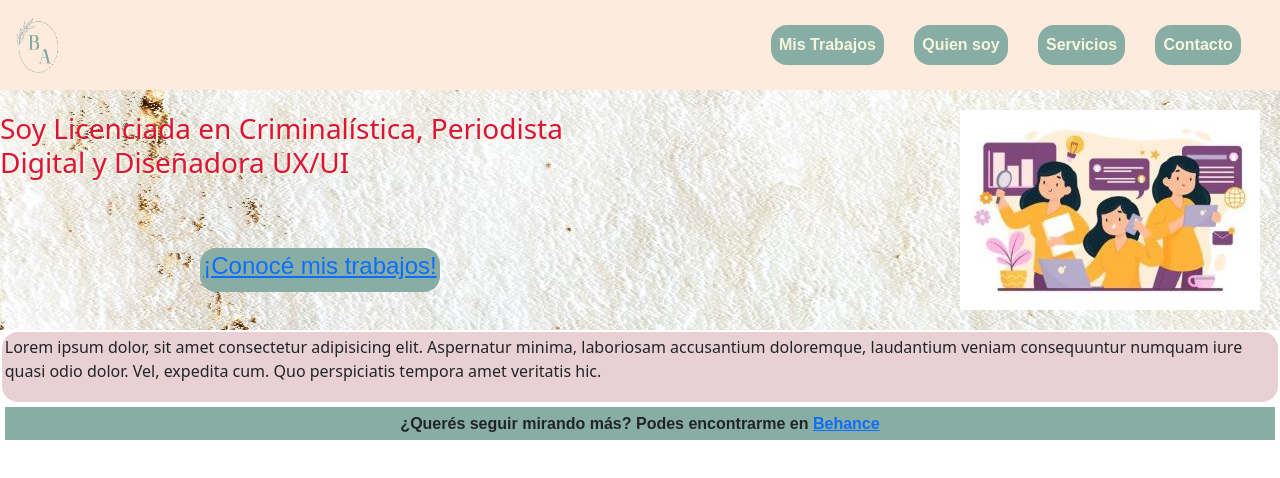
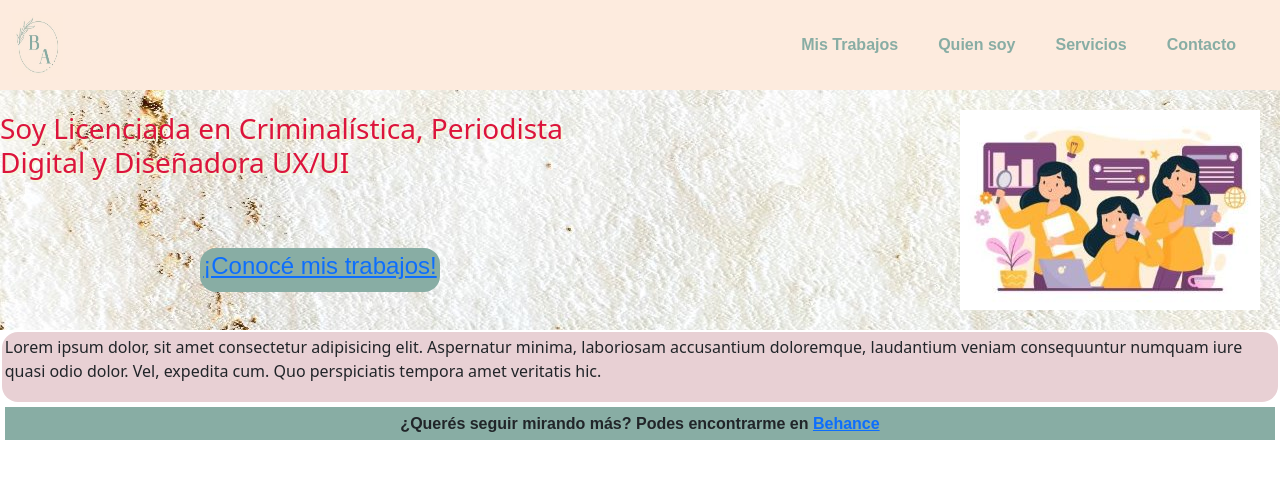
Before and after one commit to mbelenalvarez/mbelenalvarez, a plain HTML site: page index.html in a window 1280 px wide. Drawn offline with nearby package versions, Linux system fonts and the light colour scheme.

Commit message:
dando forma

```diff
--- a/css/main.css
+++ b/css/main.css
@@ -18,31 +18,23 @@
     height: 8vh;
 }
 
-header nav ul {
-    display: flex;
-    margin: 0.2rem;
-}
-
 .colorTexto {
     text-decoration: none;
     list-style: none;
-    color: beige;
+    color: #88ada4;
     text-align: center;
 }
 
 nav ul li a {
-    background-color: #88ada4;
     font-size: 1rem;
-    margin: 0.2rem;
-    padding: 0.2rem;
     position: relative;
     font-family: Arial, Helvetica, sans-serif;
-    border-radius: 1rem;
     overflow: hidden;
 }
 
 nav ul li:hover {
     transform: scale(1.2);
+    color: aquamarine;
 }
 
 .mainIndex {
```
